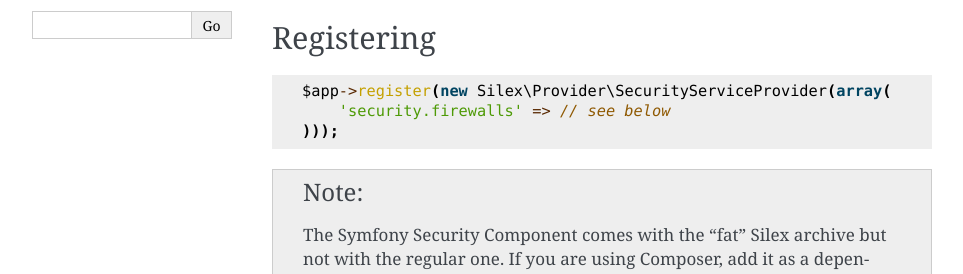
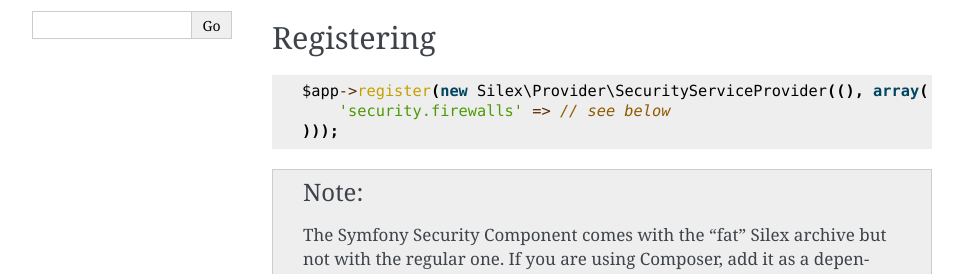
Before and after one commit to silexphp/Silex, a Sphinx documentation site: the page built from doc/providers/security.rst, in a window 1280 px wide and 900 px high, scrolled down 647 px. Shown: the part 178-452 px from the top of the window, without its empty margins (148-1111 px from the left). Built offline with Sphinx 7.4.7, drawn with Linux system fonts in a browser that asks for light colours; pages that are not in the unit, such as notebooks, are missing from menus.

```diff
--- a/doc/providers/security.rst
+++ b/doc/providers/security.rst
@@ -47,7 +47,7 @@ Registering
 
 .. code-block:: php
 
-    $app->register(new Silex\Provider\SecurityServiceProvider(array(
+    $app->register(new Silex\Provider\SecurityServiceProvider((), array(
         'security.firewalls' => // see below
     )));
 
```
